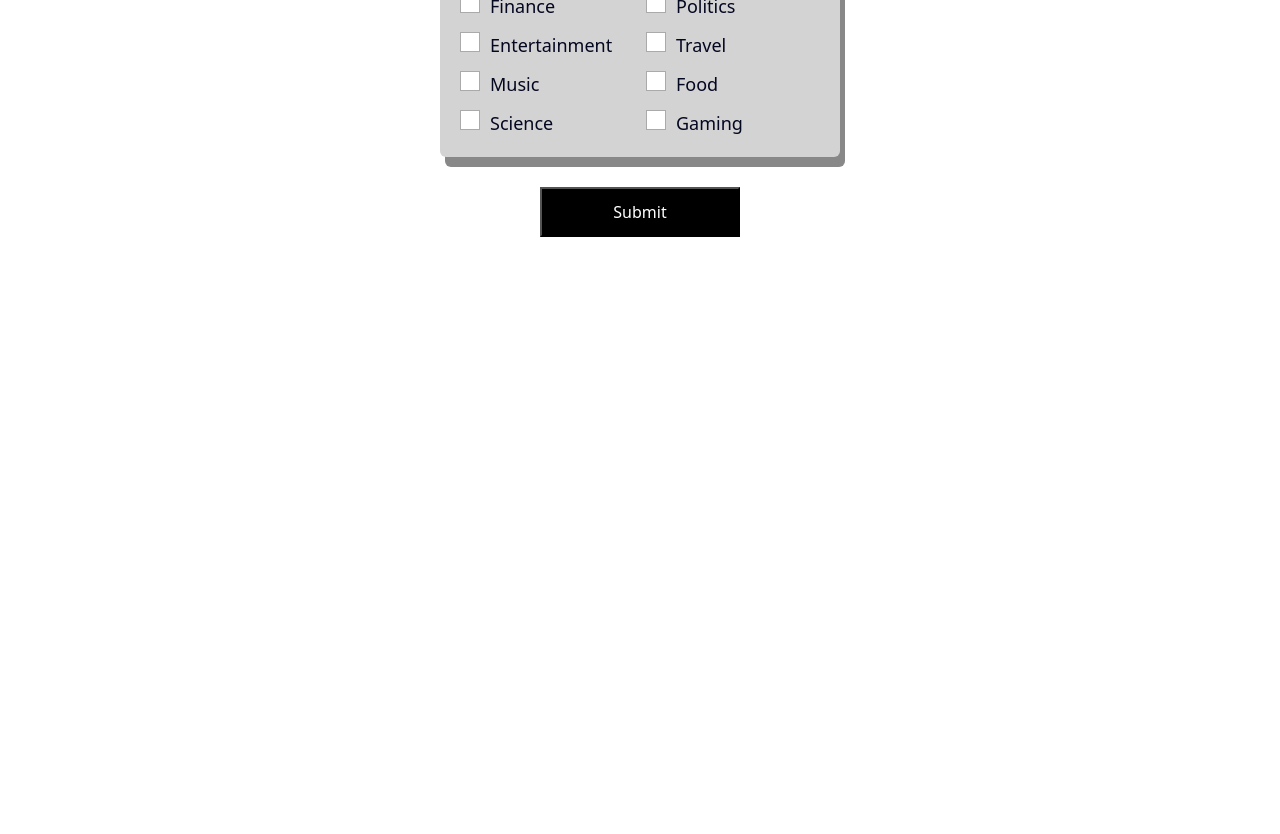
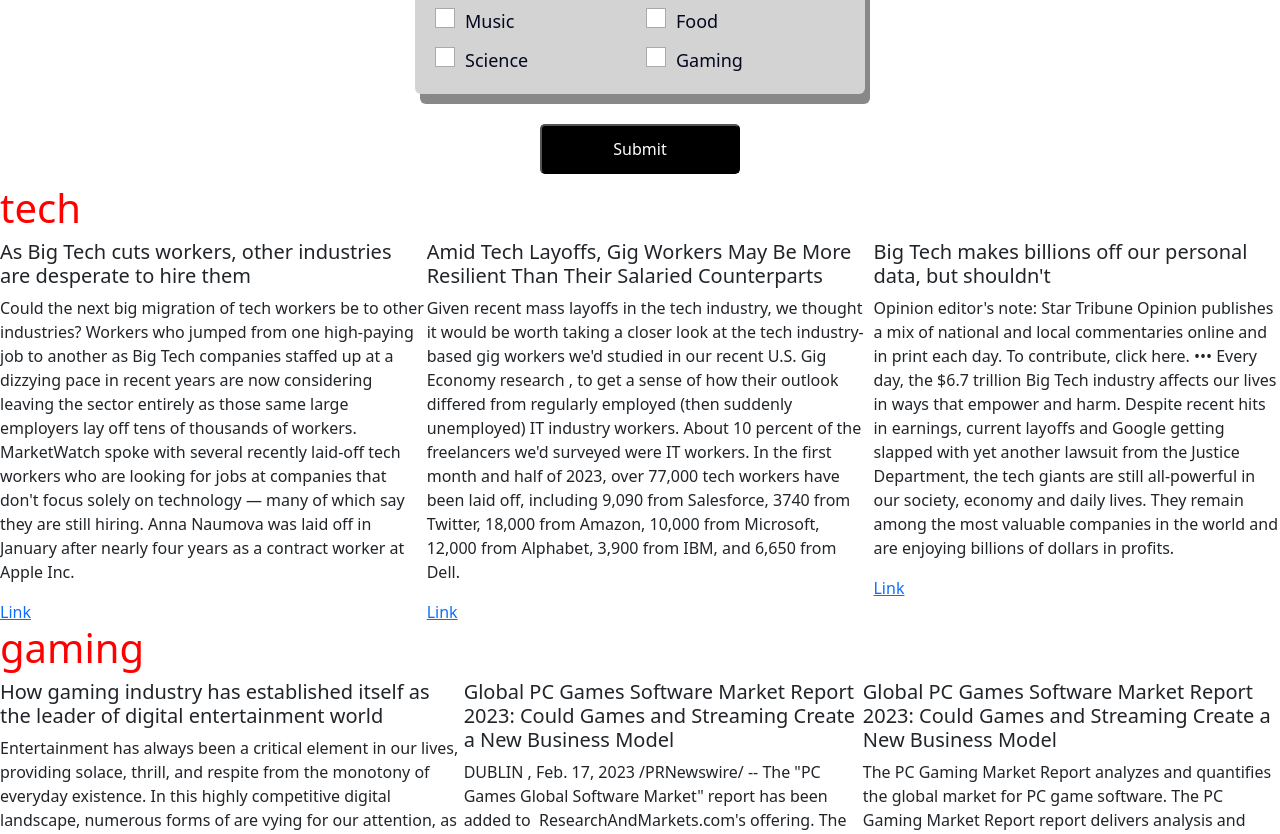
Before and after one commit to Arnav710/mhacks-frontend, a React (Create React App) app: page / in a window 1280 px wide. Shown: the part 580-1414 px from the top of the page. Before the commit the page ends 917 px from the top, so only its background shows below. Built offline with nearby package versions, Linux system fonts and the light colour scheme.

Commit message:
update - rendering feed from json (without css)

```diff
--- a/src/App.css
+++ b/src/App.css
@@ -1,7 +1,7 @@
 .outer{
-  width: 400px;
+  width: 450px;
   text-align: center;
-  margin:auto;
+  margin: auto;
 
 }
 
@@ -23,7 +23,7 @@
   font-weight: 500;
   word-spacing: 3px;
   line-height: 2em;
-  padding-top: 10px;
+  padding-top: 5px;
   color: black;
 
 }
@@ -33,7 +33,8 @@
   height: 50px;
   background-color: black;
   color: white;
-  margin-bottom: 100px;
+  margin-bottom: 10px;
+  border-radius: 5px;
 }
 
 .submitButton:hover{
@@ -48,7 +49,7 @@
   gap: 12px;
   text-align: left;
   padding: 20px;
-  margin-top: 30px;
+  margin-top: 20px;
   margin-bottom: 30px;
   background-color: lightgray;
   box-shadow: 5px 10px #888888;
@@ -127,3 +128,11 @@
   text-align: left;
   padding-left: 10px;
 }
+
+.grid-container{
+    display: flex;
+}
+
+.sub-topic{
+    color: red;
+}
--- a/src/App.js
+++ b/src/App.js
@@ -3,6 +3,7 @@
 import { useState } from "react";
 import 'bootstrap';
 import 'bootstrap/dist/css/bootstrap.min.css';
+import jsonData from './outputData.json';
 
 function App() {
 
@@ -59,7 +60,30 @@
   }
 
 
+  // creating a grid component with the help of a function
+  const Grid = ({ item }) => {
+    return (
+      <div className="grid-item">
+        <h5>{item.title}</h5>
+        <p>{item.summary}</p>
+        <a href={item.link}>Link</a>
+      </div>
+    );
+  };
+
+  // creating the grid container having 3 Grid components
+  const GridContainer = ({ items }) => {
+    return (
+      <div className="grid-container">
+        {items.map((item, index) => (
+          <Grid key={index} item={item} />
+        ))}
+      </div>
+    );
+  };
+
   return (
+  <div>
     <div class="outer" >
       <h1 className="heading" class="heading">
         Some Heading
@@ -67,7 +91,6 @@
       <p className="description">
         Lorem ipsum dolor sit amet, consectetur adipiscing elit, sed do eiusmod tempor incididunt
         ut labore et dolore magna aliqua. Ut enim ad minim veniam, quis nostrud exercitation
-        ullamco laboris nisi ut aliquip ex ea commodo consequat. Duis aute irure dolor in.
       </p>
 
       <form onSubmit={handleSubmit}>
@@ -158,10 +181,17 @@
       </div>
       <input className="submitButton" type="submit" value="Submit"/>
       </form>
+    </div>
 
-      <form>
+    <div>
+    {Object.keys(jsonData).map((category, index) => (
+      <div key={index}>
+        <h1 className="sub-topic">{category}</h1>
+        <GridContainer items={jsonData[category]} />
+      </div>
+    ))}
+    </div>
 
-      </form>
     </div>
   );
 
--- /dev/null
+++ b/src/outputData.json
@@ -0,0 +1,53 @@
+{
+    "tech": [
+        {
+            "title": "As Big Tech cuts workers, other industries are desperate to hire them",
+            "link": "https://www.marketwatch.com/story/as-big-tech-cuts-workers-other-industries-are-desperate-to-hire-them-87cf6590?mod=investing",
+            "summary": "Could the next big migration of tech workers be to other industries?\n\nWorkers who jumped from one high-paying job to another as Big Tech companies staffed up at a dizzying pace in recent years are now considering leaving the sector entirely as those same large employers lay off tens of thousands of workers. MarketWatch spoke with several recently laid-off tech workers who are looking for jobs at companies that don't focus solely on technology — many of which say they are still hiring.\n\nAnna Naumova was laid off in January after nearly four years as a contract worker at Apple Inc."
+        },
+        {
+            "title": "Amid Tech Layoffs, Gig Workers May Be More Resilient Than Their Salaried Counterparts",
+            "link": "https://www.forbes.com/sites/nigelwilson/2023/02/17/amid-tech-layoffs-gig-workers-may-be-more-resilient-than-their-salaried-counterparts/",
+            "summary": "Given recent mass layoffs in the tech industry, we thought it would be worth taking a closer look at the tech industry-based gig workers we'd studied in our recent U.S. Gig Economy \nresearch\n, to get a sense of how their outlook differed from regularly employed (then suddenly unemployed) IT industry workers. About 10 percent of the freelancers we'd surveyed were IT workers.\n \nIn the first month and half of 2023, over \n77,000\n tech workers have been laid off, including 9,090 from Salesforce, 3740 from Twitter, 18,000 from Amazon, 10,000 from Microsoft, 12,000 from Alphabet, 3,900 from IBM, and 6,650 from Dell."
+        },
+        {
+            "title": "Big Tech makes billions off our personal data, but shouldn't",
+            "link": "https://www.startribune.com/big-tech-makes-billions-off-our-personal-data/600252477/",
+            "summary": "Opinion editor's note: Star Tribune Opinion publishes a mix of national and local commentaries online and in print each day. To contribute, click here.\n\n•••\n\nEvery day, the $6.7 trillion Big Tech industry affects our lives in ways that empower and harm. Despite recent hits in earnings, current layoffs and Google getting slapped with yet another lawsuit from the Justice Department, the tech giants are still all-powerful in our society, economy and daily lives. They remain among the most valuable companies in the world and are enjoying billions of dollars in profits."
+        }
+    ],
+    "gaming": [
+        {
+            "title": "How gaming industry has established itself as the leader of digital entertainment world",
+            "link": "http://www.msn.com/en-us/entertainment/gaming/how-gaming-industry-has-established-itself-as-the-leader-of-digital-entertainment-world/ar-AA17BZqT",
+            "summary": "Entertainment has always been a critical element in our lives, providing solace, thrill, and respite from the monotony of everyday existence. In this highly competitive digital landscape, numerous forms of are vying for our attention, as the hours we can spare for leisure each day are limited. As the race continues, it has become increasingly evident that one form has risen to the forefront and claimed the throne of digital – Gaming. With an impressive $185 billion in revenue in 2022, the gaming industry has surpassed the combined earnings of the music and film industries, leaving its competition in the dust."
+        },
+        {
+            "title": "Global PC Games Software Market Report 2023: Could Games and Streaming Create a New Business Model",
+            "link": "https://www.prnewswire.com/news-releases/global-pc-games-software-market-report-2023-could-games-and-streaming-create-a-new-business-model---the-metaverse-and-miles-301749877.html",
+            "summary": "DUBLIN\n, \nFeb. 17, 2023\n /PRNewswire/ -- The \n\"PC Games Global Software Market\"\n report has been added to \n ResearchAndMarkets.com's\n offering.\n\n\nThe PC Gaming Market Report analyzes and quantifies the global market for PC game software.\n\n\nThe PC Gaming Market Report report delivers analysis and forecasts of the market that companies rely upon for actionable intelligence and guidance that supports sound decision-making.\n\n\nThe PC game market has exploded in recent years with global revenue approaching \n$40 billion\n."
+        },
+        {
+            "title": "Global PC Games Software Market Report 2023: Could Games and Streaming Create a New Business Model",
+            "link": "https://www.benzinga.com/pressreleases/23/02/n30968617/global-pc-games-software-market-report-2023-could-games-and-streaming-create-a-new-business-model-",
+            "summary": "The PC Gaming Market Report analyzes and quantifies the global market for PC game software.\n\nThe PC Gaming Market Report report delivers analysis and forecasts of the market that companies rely upon for actionable intelligence and guidance that supports sound decision-making.\n\nThe PC game market has exploded in recent years with global revenue approaching $40 billion. This diverse market includes major sub-segments and regional variations. Games like Fortnite and League of Legends attract tens of millions of users on a regular basis."
+        }
+    ],
+    "location": [
+        {
+            "title": "Shots fired near Cathedral Park in Portland",
+            "link": "https://www.oregonlive.com/galleries/C572T4TSURH27NITNVH2NVLOOM/",
+            "summary": "1 / 12\nDave Killen/The Oregonian\nSchrunk Riverview Tower\nSchrunk Riverview Tower in the St. Johns neighborhood in Portland. Police responded Friday afternoon, Feb. 17, 2023, to reports of a man with a rifle inside the complex. There were no reports of injuries.\n2 / 12\nDave Killen/The Oregonian\nSchrunk Riverview Tower\nSchrunk Riverview Tower in the St. Johns neighborhood in Portland. Police responded Friday afternoon, Feb. 17, 2023, to reports of a man with a rifle inside the complex. There were no reports of injuries."
+        },
+        {
+            "title": "In photos: See the action from Thursday's high school postseason games",
+            "link": "https://www.pressherald.com/2023/02/17/in-photos-see-the-action-from-thursdays-high-school-postseason-games/",
+            "summary": "To purchase these or other tournament photos, visit \nour photo store\n.\n\n\nPortland's Pitia Donato (14) grabs the rebound after a missed free-throw by teammate Brady Toher (3) in the last seconds of the game against Windham for the Class AA South quarterfinal at the Portland Expo on Thursday, February 16, 2023. Donato was then fouled and made his free throws ending the game for Portland 49-46. \n \nBrianna Soukup/Portland Press Herald\n \n\n\nWindham's Quinton Lindsay (13) steals the ball away from Portland's Remijo Wani (10) and then immediately gets a basket for Windham during the Class AA South quarterfinal at the Portland Expo on Thursday, February 16, 2023."
+        },
+        {
+            "title": "Letters to the Editor: Portland's identity crisis is really a housing crisis",
+            "link": "https://news.yahoo.com/letters-editor-portlands-identity-crisis-110041810.html",
+            "summary": "To the editor: By looking mostly at policing, homelessness and drug addiction to answer to the question, \"What's the matter with Portland?\" (or Los Angeles or any U.S. city), we overlook a huge piece of the puzzle — a lack of affordable housing. (\"What's the matter with Portland? Shootings, theft and other crime test city's progressive strain,\" Feb. 10)\nWe are just beginning to understand the forces that allow housing prices to endlessly rise, untethered to any market realities.\nThe housing crisis drives poverty, homelessness and crime, and those responsible for price gouging are probably delighted to have our attention diverted by debates over police and crime."
+        }
+    ]
+}
```
Also changed, not shown: src/data.json (added, +37 -0 lines).
